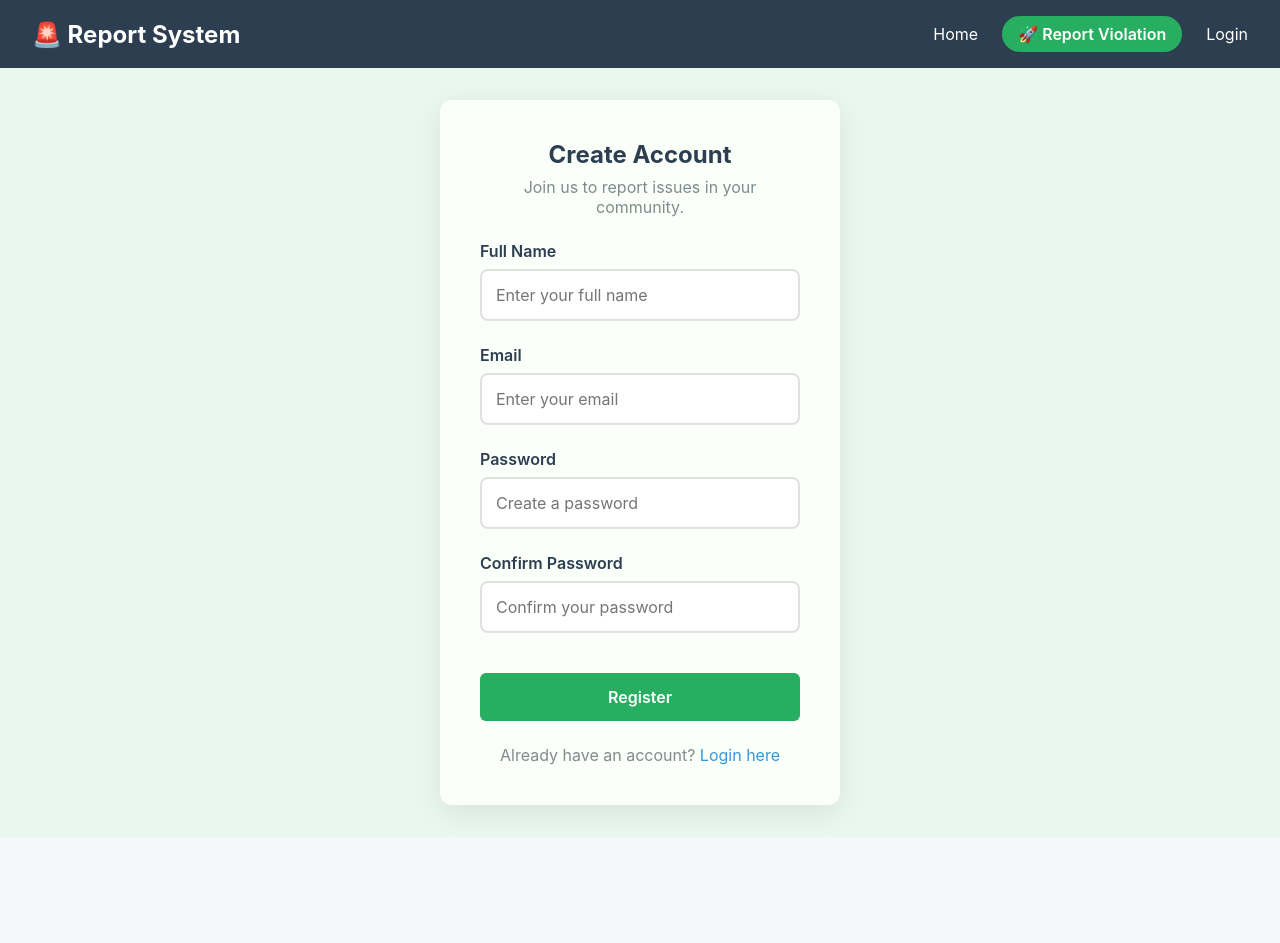
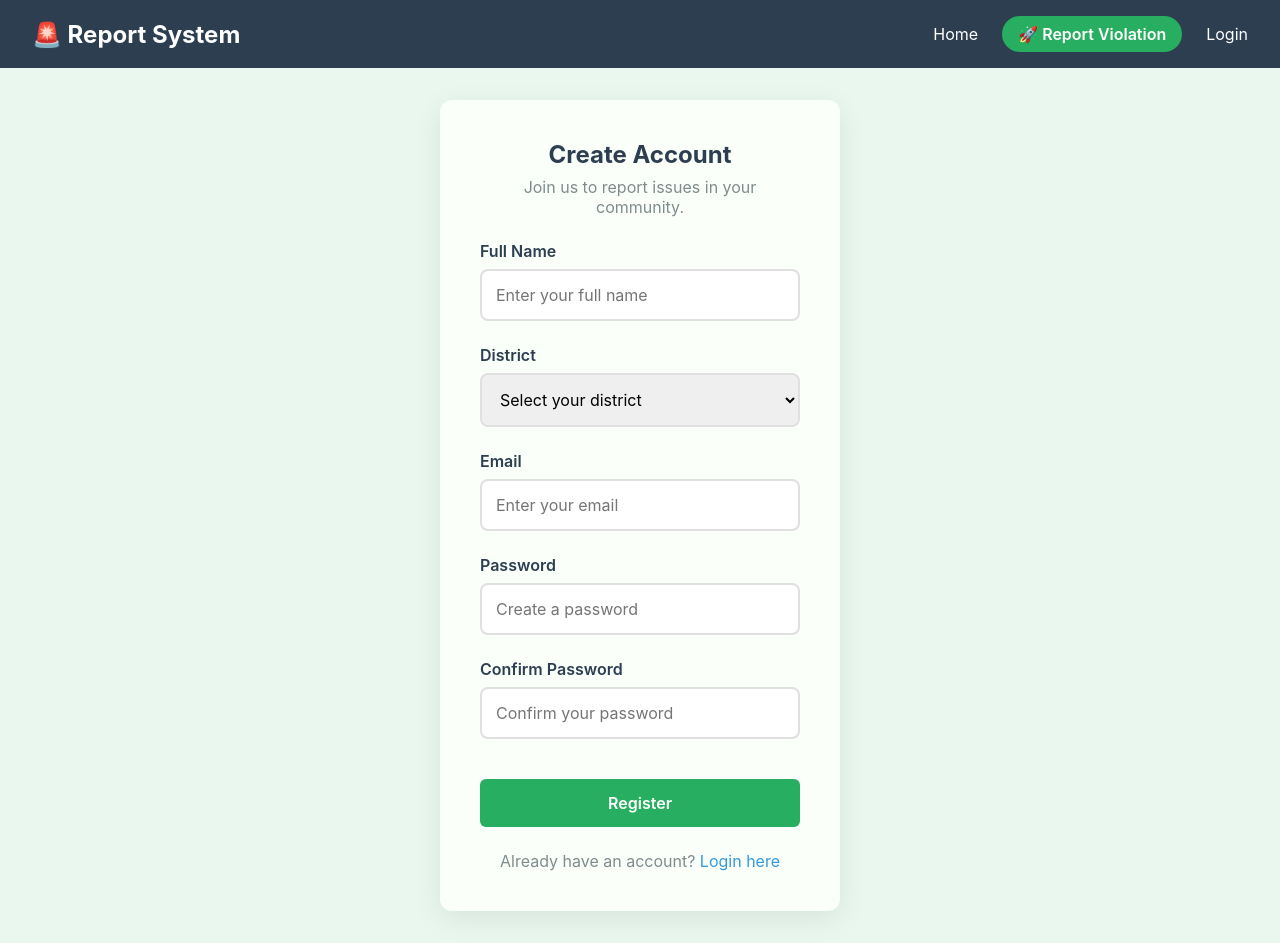
Before and after one commit to JATHURSANAN18/Green---Justice, a React (Create React App) app in the folder Front-end/: page /register in a window 1280 px wide. Before the commit the page ends 837 px from the top, so only its background shows below. Built offline with nearby package versions, Linux system fonts and the light colour scheme.

Commit message:
Implement district selection in registration form
Added a dropdown for selecting Sri Lankan districts in the registration form.

```diff
--- a/Front-end/src/pages/Register.js
+++ b/Front-end/src/pages/Register.js
@@ -3,6 +3,14 @@ import { useNavigate, Link } from "react-router-dom";
 import Navbar from "../components/Navbar";
 import { register } from '../api';
 import "./Register.css";
+
+const SRI_LANKAN_DISTRICTS = [
+  "Ampara", "Anuradhapura", "Badulla", "Batticaloa", "Colombo",
+  "Galle", "Gampaha", "Hambantota", "Jaffna", "Kalutara",
+  "Kandy", "Kegalle", "Kilinochchi", "Kurunegala", "Mannar",
+  "Matale", "Matara", "Moneragala", "Mullaitivu", "Nuwara Eliya",
+  "Polonnaruwa", "Puttalam", "Ratnapura", "Trincomalee", "Vavuniya"
+];
 
 const Register = () => {
   const navigate = useNavigate();
@@ -11,6 +19,7 @@ const Register = () => {
     email: "",
     password: "",
     confirmPassword: "",
+    district: "",
   });
   const [error, setError] = useState("");
   const [loading, setLoading] = useState(false);
@@ -37,7 +46,8 @@ const Register = () => {
       await register({
         name: formData.name,
         email: formData.email,
-        password: formData.password
+        password: formData.password,
+        region: formData.district
       });
 
       alert("Registration successful! Please login.");
@@ -71,6 +81,24 @@ const Register = () => {
                 placeholder="Enter your full name"
                 required
               />
+            </div>
+
+            <div className="form-group">
+              <label htmlFor="district">District</label>
+              <select
+                id="district"
+                name="district"
+                value={formData.district}
+                onChange={handleChange}
+                required
+              >
+                <option value="">Select your district</option>
+                {SRI_LANKAN_DISTRICTS.map((district) => (
+                  <option key={district} value={district}>
+                    {district}
+                  </option>
+                ))}
+              </select>
             </div>
 
             <div className="form-group">
```
